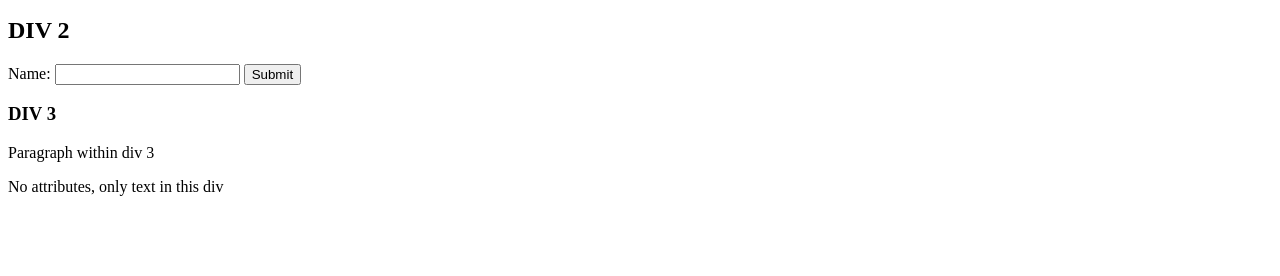
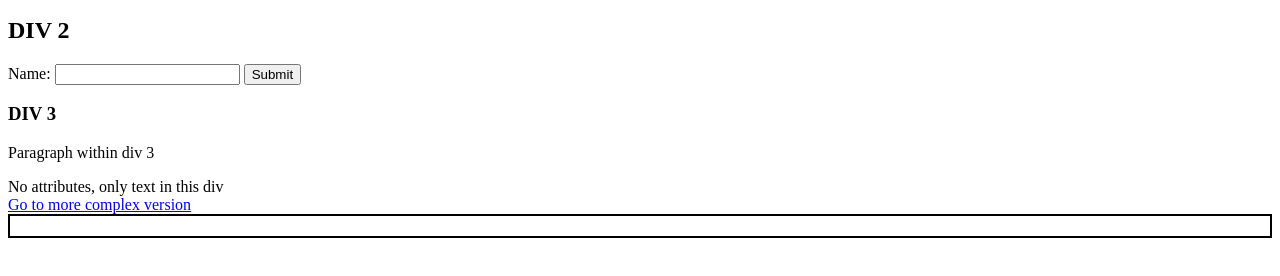
Before and after one commit to renegcepeda/renegcepeda.github.io, a plain HTML site: page more_complex_version.html in a window 1280 px wide. Shown: the part 104-380 px from the top of the page. Drawn offline with Linux system fonts and the light colour scheme.

Commit message:
Update more_complex_version.html

```diff
--- a/more_complex_version.html
+++ b/more_complex_version.html
@@ -1,7 +1,15 @@
+
 <!DOCTYPE html>
 <html>
 <head>
     <title>DOM Elements Example</title>
+    <style>
+        /* Adding a border to the div */
+        .bordered-div {
+            border: 2px solid black;
+            padding: 10px;
+        }
+    </style>
 </head>
 <body>
     <!-- Comment Node -->
@@ -33,5 +41,15 @@
     <div>
         No attributes, only text in this div
     </div>
+
+    <!-- Link with no extra attributes or container -->
+    <a href="more_complex_version.html">Go to more complex version</a>
+
+    <!-- Div with a border -->
+    <div class="bordered-div">
+    </div>
+
+    <!-- Div with no attributes or text -->
+    <div></div>
 </body>
 </html>
```
